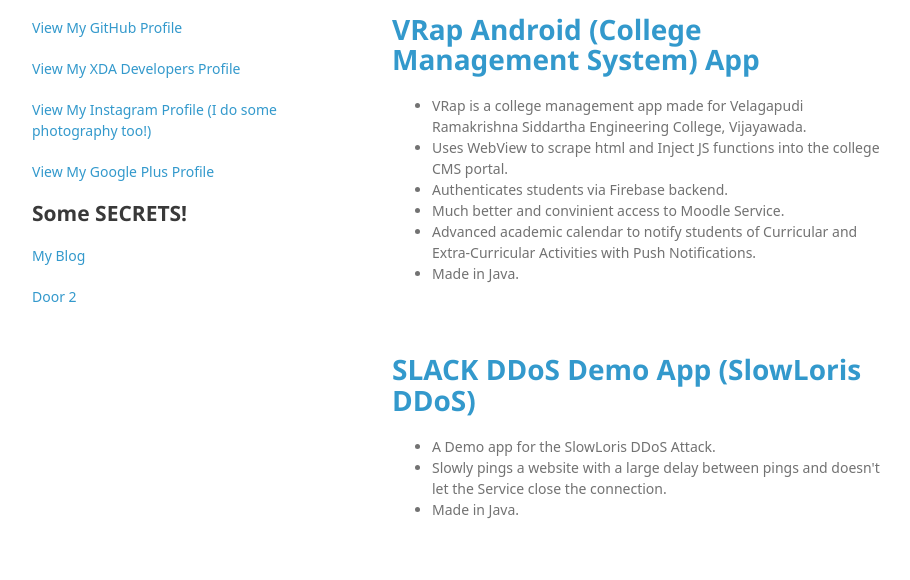
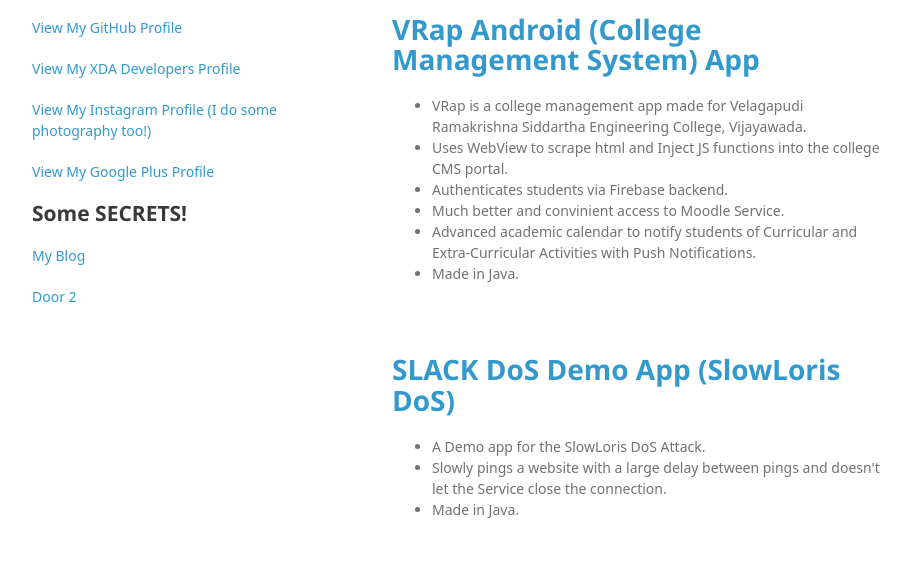
Before and after one commit to saikrishna279/saikrishna279.github.io, a plain HTML site: page index.html in a window 1280 px wide. Shown: the part 220-800 px from the top of the page, without its empty margins (178-1088 px from the left). Drawn offline with Linux system fonts and the light colour scheme; a web font is replaced by a local one.

Commit message:
Add info

```diff
--- a/index.html
+++ b/index.html
@@ -49,9 +49,9 @@
       </section>
 
       <section>
-        <h1><a href="https://github.com/saikrishna279/SLACK">SLACK DDoS Demo App (SlowLoris DDoS)</a></h1>
+        <h1><a href="https://github.com/saikrishna279/SLACK">SLACK DoS Demo App (SlowLoris DoS)</a></h1>
         <ul>
-          <li>A Demo app for the SlowLoris DDoS Attack.</li>
+          <li>A Demo app for the SlowLoris DoS Attack.</li>
           <li>Slowly pings a website with a large delay between pings and doesn't let the Service close the connection.</li>
           <li>Made in Java.</li>
         </ul>
```
